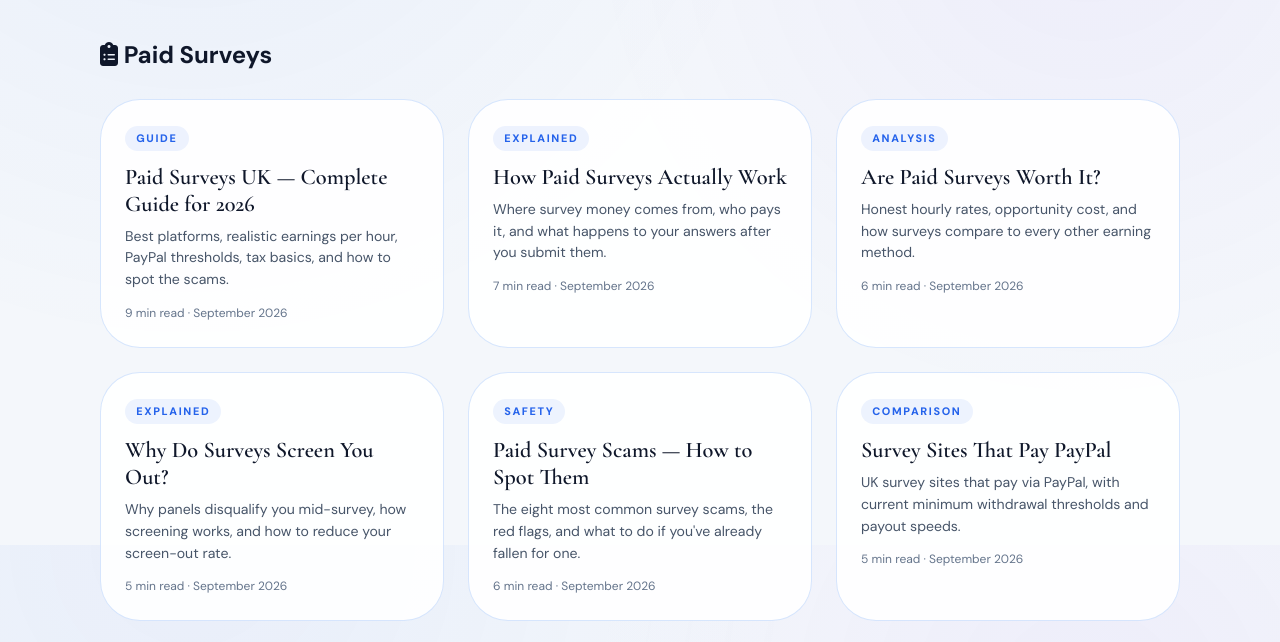
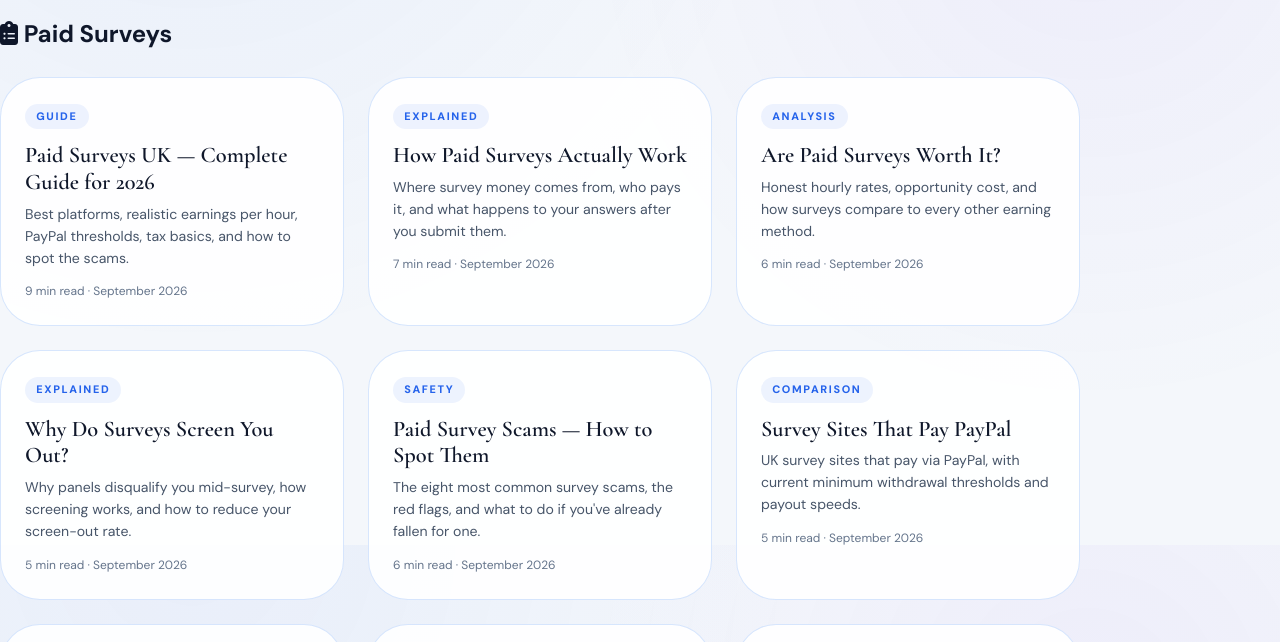
Before and after one commit to seyedamirmotalebi2020-dotcom/crypto-directory, a website: page public/blog/index.html in a window 1280 px wide. Shown: the part 255-897 px from the top of the page. Drawn offline with nearby package versions, Linux system fonts and the light colour scheme.

Commit message:
Update style.css

```diff
--- a/public/css/style.css
+++ b/public/css/style.css
@@ -1424,10 +1424,7 @@ img, svg, video, canvas { max-width: 100%; }
    BLOG / ARTICLE PAGES
    ══════════════════════════════════════════════════════════════════════ */
 
-.blog-container {
-  max-width: 780px;
-  margin: 0 auto;
-}
+
 
 .breadcrumb {
   display: flex;
@@ -1718,11 +1715,6 @@ img, svg, video, canvas { max-width: 100%; }
 /* ---------- Page frame ---------- */
 
 
-.blog-container {
-  width: min(1440px, calc(100% - 3rem));
-  margin-inline: auto;
-  padding: 1.35rem 0 5rem;
-}
 
 #siteContent {
   display: grid !important;
```
